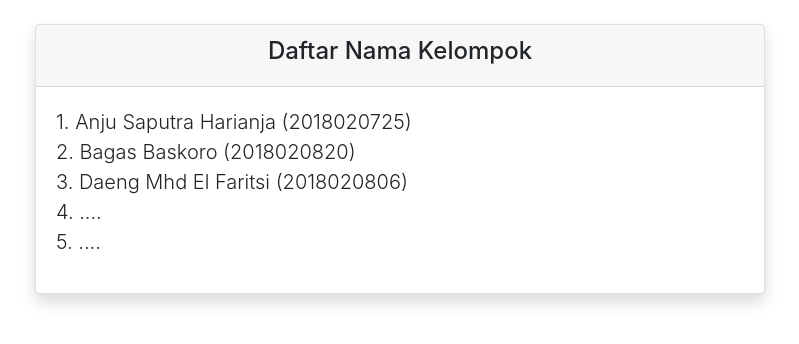
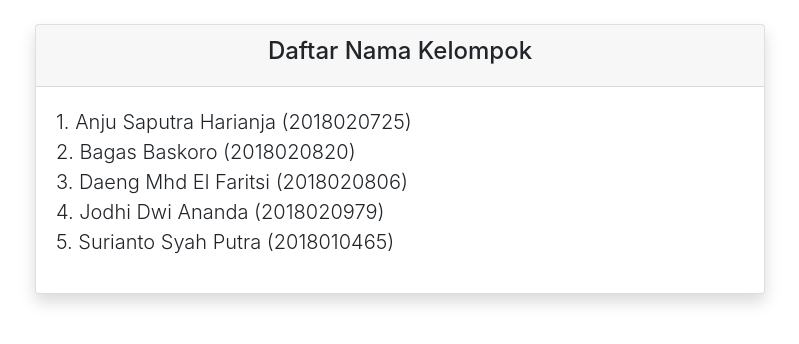
Before and after one commit to elfaritsi/uas, a CodeIgniter app: page /php/about in a window 1280 px wide. Shown: the part 56-400 px from the top of the page, without its empty margins (240-1039 px from the left). Run offline with CodeIgniter, Linux system fonts and the light colour scheme.

Commit message:
Update index.php

```diff
--- a/application/views/about/index.php
+++ b/application/views/about/index.php
@@ -12,8 +12,8 @@
 						1. Anju Saputra Harianja (2018020725) <br>
 						2. Bagas Baskoro (2018020820) <br>
 						3. Daeng Mhd El Faritsi (2018020806) <br>
-						4. .... <br>
-						5. ....
+						4. Jodhi Dwi Ananda (2018020979) <br>
+						5. Surianto Syah Putra (2018010465)
 					</p>
 				</div>
 			</div>
```
